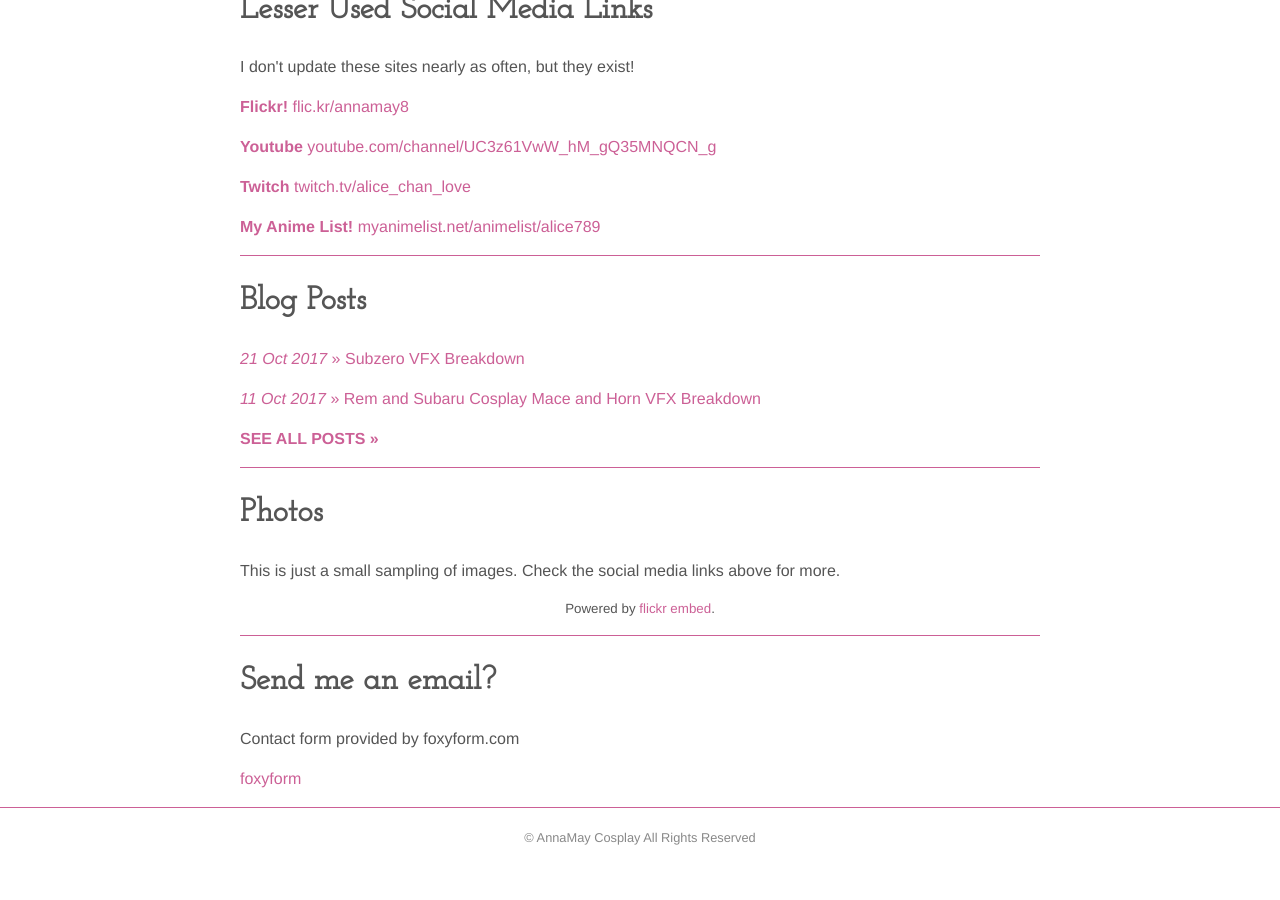
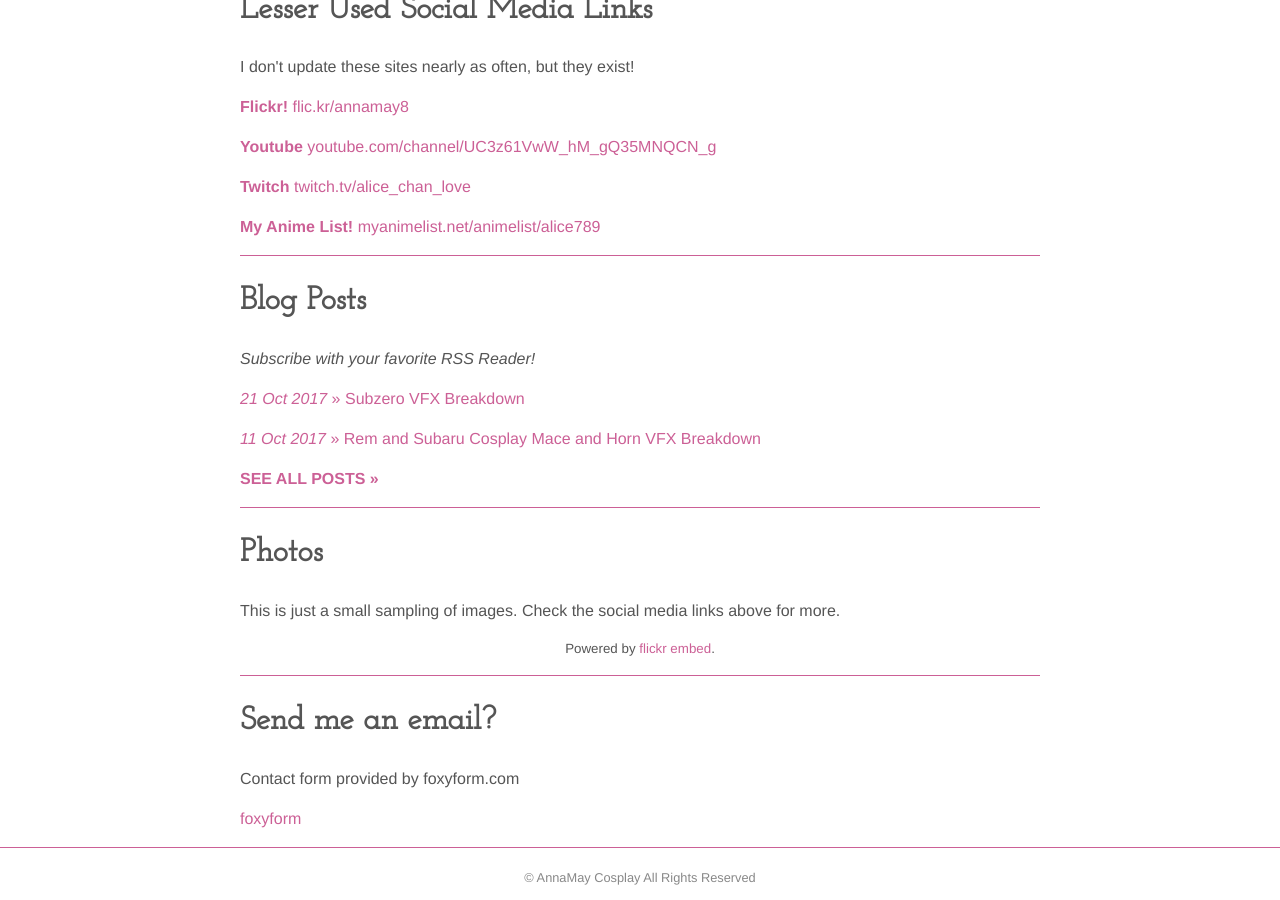
Before and after one commit to annamay8/annamay8.github.io, a Jekyll site: the page built from index.html, in a window 1280 px wide and 900 px high, scrolled down 591 px. Built offline with Jekyll 4.4.1, drawn with Linux system fonts in a browser that asks for light colours; a script that is not in the unit is left out; before the commit the page ends 1451 px from its top, so only the background shows below that.

Commit message:
Update index.html

```diff
--- a/index.html
+++ b/index.html
@@ -47,6 +47,7 @@
   <hr/>
 
   <h1>Blog Posts</h1>
+  <p><em>Subscribe with your favorite RSS Reader!</em></p>
   {% for post in site.posts limit:5 %}
     <p><a href="{{ post.url }}"><i>{{ post.date | date_to_string }}</i> &raquo; {{ post.title }}</a></p>
   {% endfor %}
```
